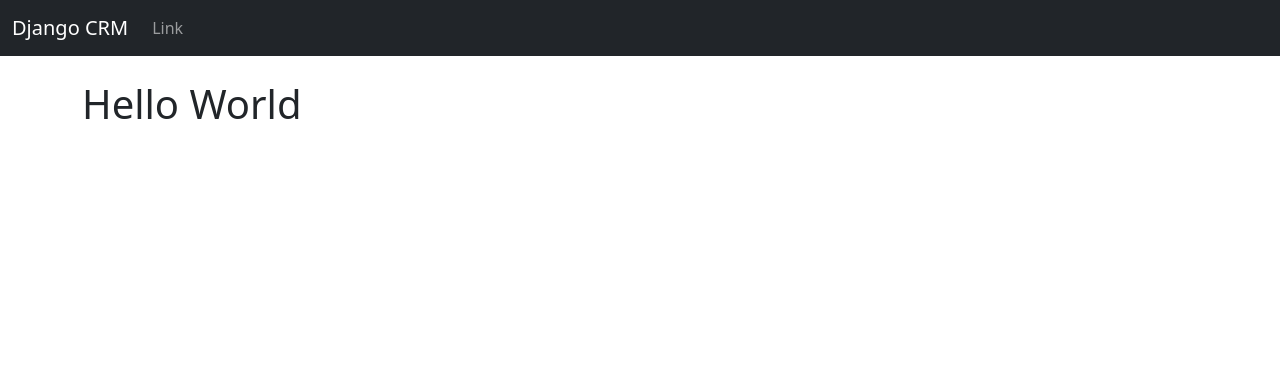
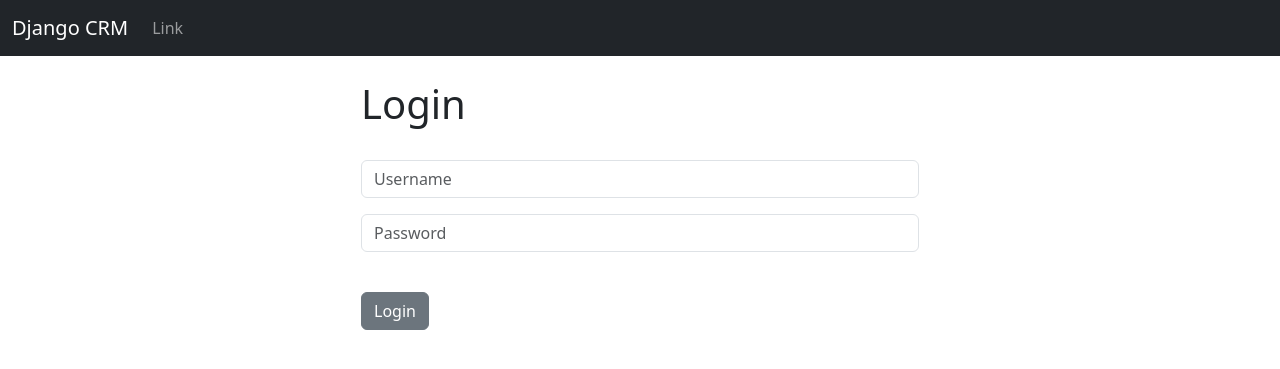
Before and after one commit to Harshs0891/Django-CRM, a Django app: page / in a window 1280 px wide. Shown: the top 369 px of the page. Run offline with Django 5.2, Linux system fonts and the light colour scheme.

Commit message:
added the login function

```diff
--- a/website/templates/base.html
+++ b/website/templates/base.html
@@ -10,12 +10,19 @@
     {% include "navbar.html" %}
     <div class="container">
         <br>
+        {% if messages %}
+        {% for message in messages %}
+
+        <div class="alert alert-warning alert-dismissible fade show" role="alert">
+          {{ message }}
+          <button type="button" class="btn-close" data-bs-dismiss="alert" aria-label="Close"></button>
+        </div>
+        {% endfor %}
+        {% endif %}
+
         {% block content %}
         {% endblock content %}
     </div>
-
-
-
     <script src="https://cdn.jsdelivr.net/npm/bootstrap@5.3.2/dist/js/bootstrap.bundle.min.js" integrity="sha384-C6RzsynM9kWDrMNeT87bh95OGNyZPhcTNXj1NW7RuBCsyN/o0jlpcV8Qyq46cDfL" crossorigin="anonymous"></script>
   </body>
 </html>
--- a/website/templates/home.html
+++ b/website/templates/home.html
@@ -1,5 +1,27 @@
 {% extends "base.html" %}
 
 {% block content %}
-<h1>Hello World</h1>
+
+<div class="col-md-6 offset-md-3">
+    {% if user.is_authenticated %}
+    <h1>Welcome </h1><br>
+    {% else %}
+        <h1>Login</h1><br>
+        <form action="{% url "home" %}" method="post">
+            {% csrf_token %}
+            <form>
+                <div class="mb-3">
+                    <input type="text" class="form-control" name="username" placeholder="Username" required>
+                </div>
+                <div class="mb-3">
+                    <input type="password" class="form-control" name="password" placeholder="Password" required>
+                </div>
+                <br>
+                <button type="submit" class="btn btn-secondary">Login</button>
+            </form>
+        </form>
+    </div>
+    {% endif %}
+
+
 {% endblock content %}
--- a/website/urls.py
+++ b/website/urls.py
@@ -1,6 +1,8 @@
 from django.urls import path
-from website import views
+from . import views
 
 urlpatterns = [
-    path('',views.home,name="home")
+    path('',views.home,name="home"),
+    # path('login/',views.login_user,name="login"),
+    # path('logout/',views.logout_user,name="logout"),
 ]
--- a/website/views.py
+++ b/website/views.py
@@ -1,5 +1,29 @@
-from django.shortcuts import render
+from django.shortcuts import render,redirect
+from django.contrib.auth import authenticate,login,logout
+from django.contrib import messages
 
 # Create your views here.
 def home(request):
+    # check to see if logging in
+    if request.method=='POST':
+        username = request.POST['username']
+        password = request.POST['password']
+        #Authenticate
+        user = authenticate(request,username=username,password=password)
+        if user is not None:
+            login(request,user)
+            messages.success(request,'You have been Logged In')
+            return redirect('home')
+        else:
+            messages.success(request,'There was an error logging in, Please Try again...')
+    else:
+        return render(request,'home.html',{})
     return render(request,'home.html',{})
+
+
+
+def login_user(request):
+    pass
+
+def logout_user(request):
+    pass
```
Also changed, not shown: db.sqlite3.
